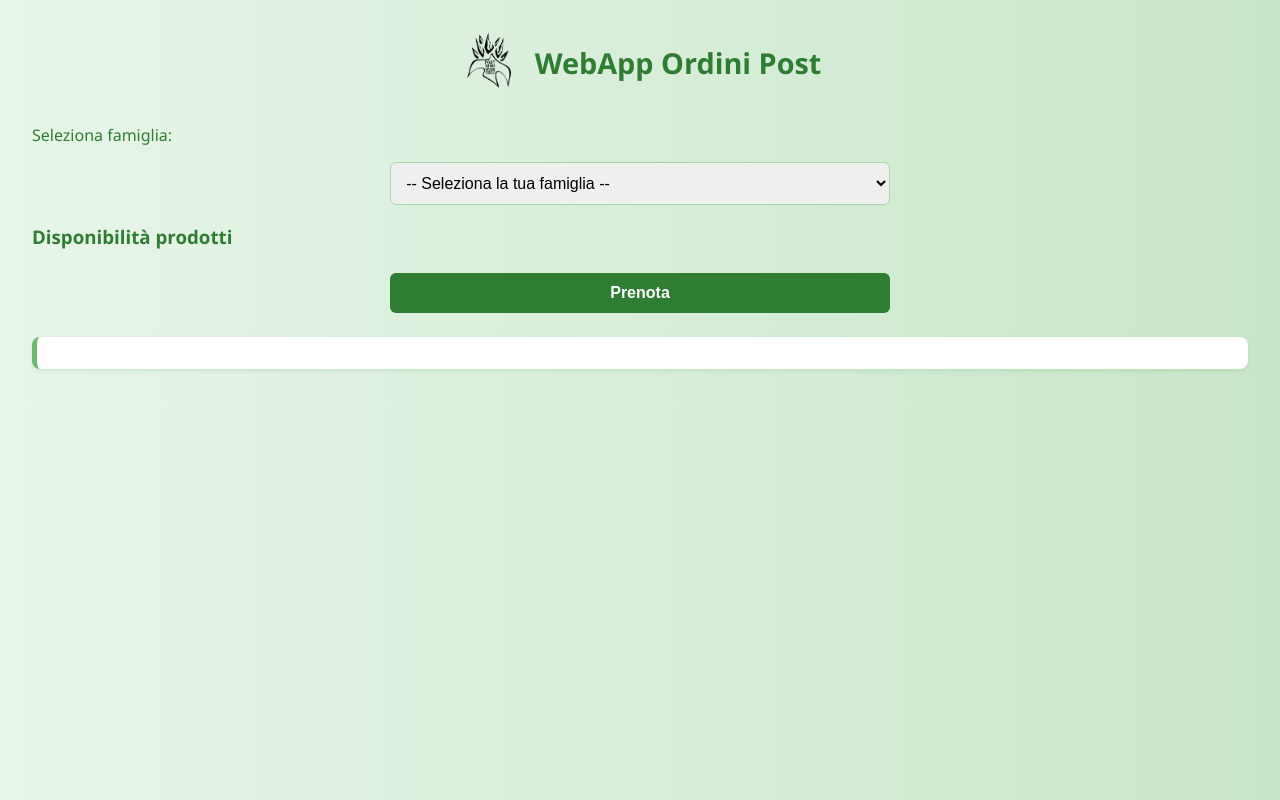
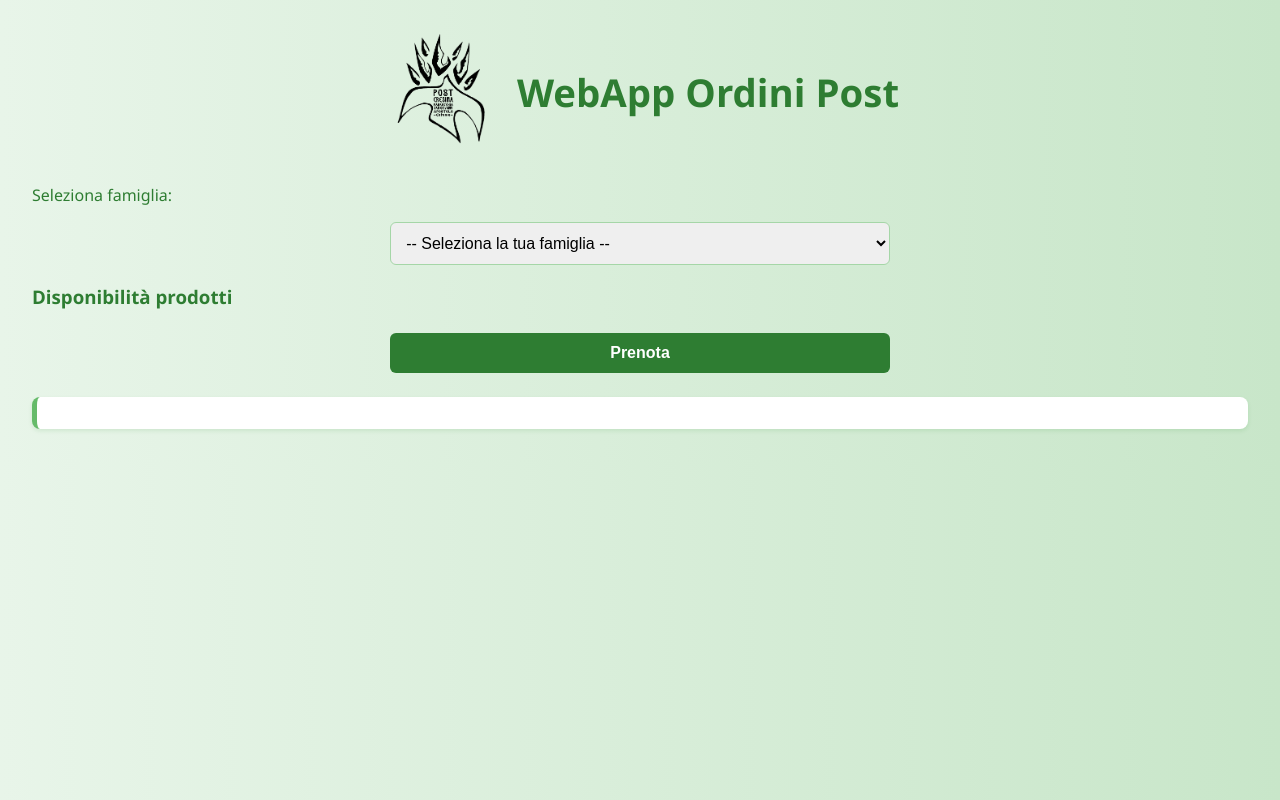
Before and after one commit to dvdrom89/panettoni, a plain HTML site: page index.html in a window 1280 px wide. Drawn offline with Linux system fonts and the light colour scheme; no server answers.

Commit message:
Update index.html

```diff
--- a/index.html
+++ b/index.html
@@ -22,13 +22,13 @@
     }
 
     header img {
-      width: 60px;
-      height: 60px;
+      width: 120px;
+      height: 120px;
     }
 
     h2 {
       margin: 0;
-      font-size: 1.8rem;
+      font-size: 2.4rem;
     }
 
     select, input[type="number"], button {
```
